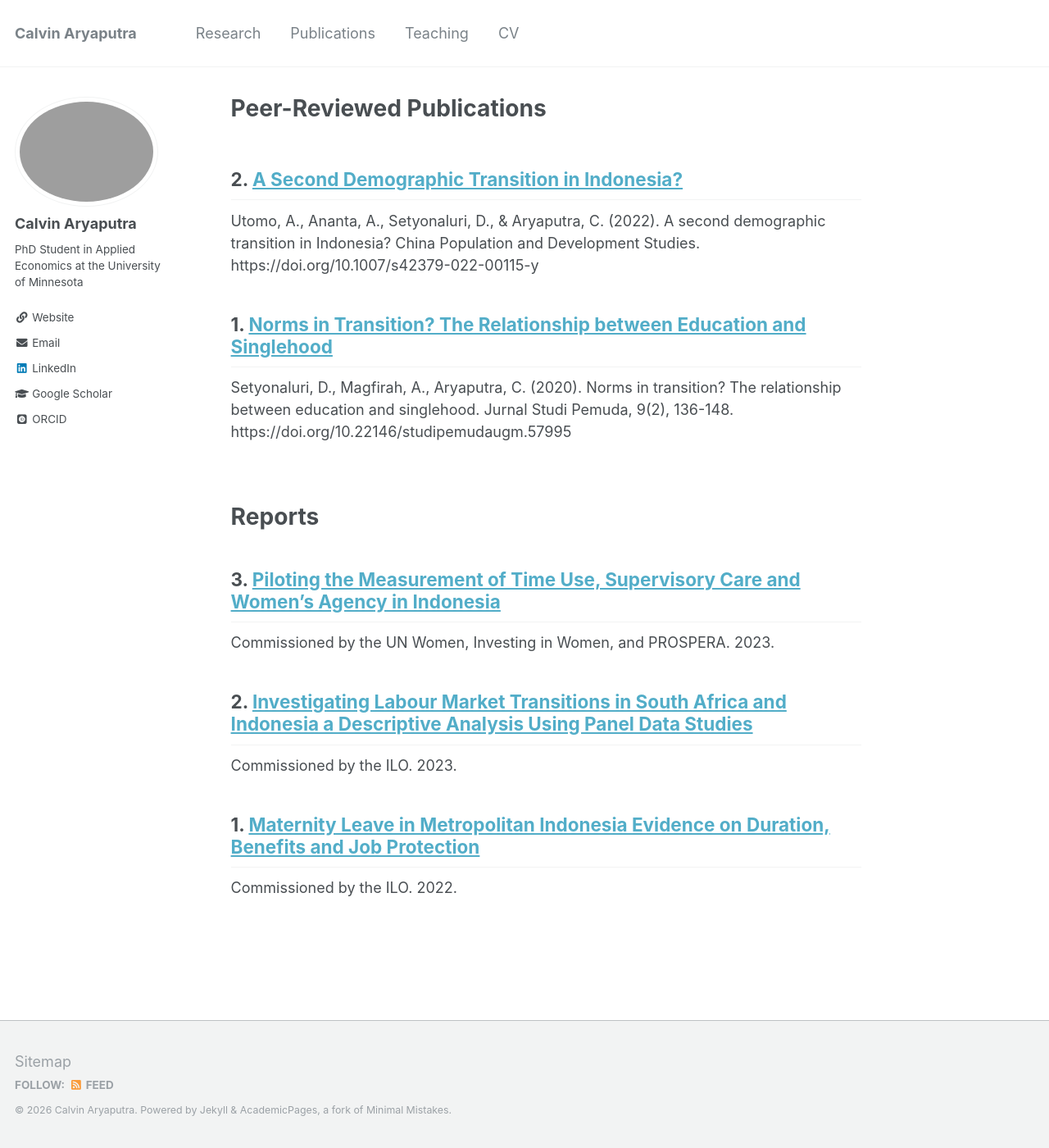
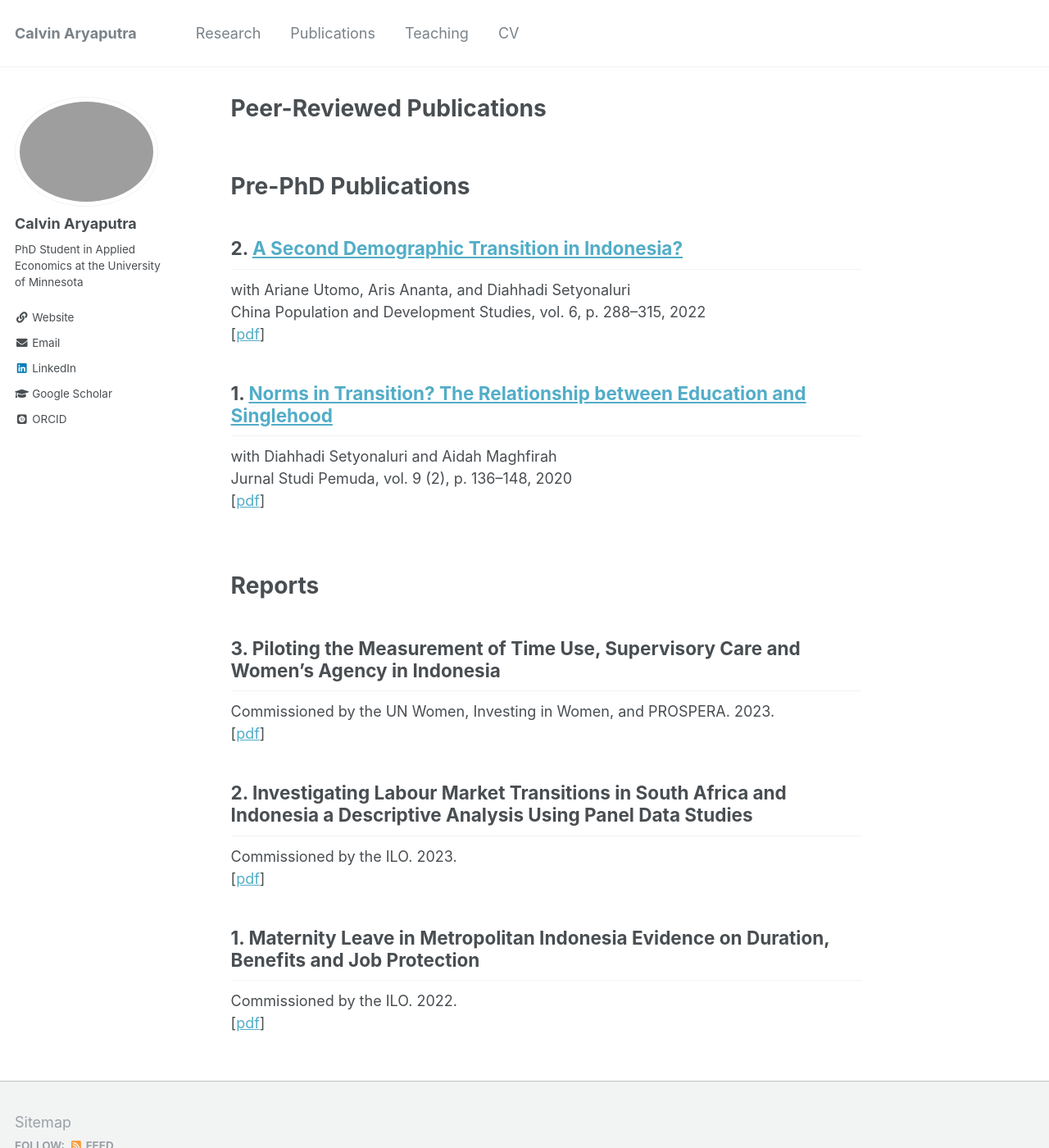
Before and after one commit to calvinaryaputra/calvinaryaputra.github.io, a Jekyll site: the page built from _pages/publications.md, in a window 1280 px wide and 1400 px high. Shown: the whole window at 82% size. Built offline with Jekyll 4.4.1, drawn with Linux system fonts in a browser that asks for light colours; some web fonts are replaced.

Commit message:
feat(site): refresh content and custom domain

```diff
--- a/_config.yml
+++ b/_config.yml
@@ -11,7 +11,7 @@ title                    : "Calvin Aryaputra"
 title_separator          : "-"
 name                     : &name "Calvin Aryaputra"
 description              : &description "personal description"
-url                      : https://calvinaryaputra.github.io # the base hostname & protocol for your site e.g. "https://mmistakes.github.io"
+url                      : https://calvinaryaputra.com # the base hostname & protocol for your site e.g. "https://mmistakes.github.io"
 baseurl                  : "" # the subpath of your site, e.g. "/blog"
 repository               : "calvinaryaputra/calvinaryaputra.github.io"
 teaser                   :  # filename of teaser fallback teaser image placed in /images/, .e.g. "500x300.png"
--- a/_pages/publications.md
+++ b/_pages/publications.md
@@ -4,21 +4,33 @@ title: "Peer-Reviewed Publications"
 author_profile: true
 ---
 
-## 2. [A Second Demographic Transition in Indonesia?](https://drive.google.com/file/d/169uZGMBzjS_X39a-Zh33qyE4qRgSCDcY/view?usp=sharing)
-Utomo, A., Ananta, A., Setyonaluri, D., & Aryaputra, C. (2022). A second demographic transition in Indonesia? China Population and Development Studies. https://doi.org/10.1007/s42379-022-00115-y
+<br>
 
-## 1. [Norms in Transition? The Relationship between Education and Singlehood](https://drive.google.com/file/d/1FFLHCiGjP1C0ClgUf2l4BjIyv4GWpxGi/view?usp=sharing)
-Setyonaluri, D., Magfirah, A., Aryaputra, C. (2020). Norms in transition? The relationship between education and singlehood. Jurnal Studi Pemuda, 9(2), 136-148. https://doi.org/10.22146/studipemudaugm.57995
+# Pre-PhD Publications
+
+## 2. [A Second Demographic Transition in Indonesia?](https://doi.org/10.1007/s42379-022-00115-y)
+with Ariane Utomo, Aris Ananta, and Diahhadi Setyonaluri <br>
+China Population and Development Studies, vol. 6, p. 288--315, 2022 <br>
+[[pdf](https://drive.google.com/file/d/169uZGMBzjS_X39a-Zh33qyE4qRgSCDcY/view?usp=sharing)]
+
+## 1. [Norms in Transition? The Relationship between Education and Singlehood](https://doi.org/10.22146/studipemudaugm.57995)
+with Diahhadi Setyonaluri and Aidah Maghfirah <br>
+Jurnal Studi Pemuda, vol. 9 (2), p. 136--148, 2020 <br>
+[[pdf](https://drive.google.com/file/d/1FFLHCiGjP1C0ClgUf2l4BjIyv4GWpxGi/view?usp=sharing)]
 
 <br>
 
 # Reports
 
-## 3. [Piloting the Measurement of Time Use, Supervisory Care and Women’s Agency in Indonesia](https://drive.google.com/file/d/1o7VNG9lsGMvC-q352BpBvIql6Pzfy0g0/view?usp=sharing)
-Commissioned by the UN Women, Investing in Women, and PROSPERA. 2023.
+## 3. Piloting the Measurement of Time Use, Supervisory Care and Women’s Agency in Indonesia
+Commissioned by the UN Women, Investing in Women, and PROSPERA. 2023. <br>
+[[pdf](https://drive.google.com/file/d/1o7VNG9lsGMvC-q352BpBvIql6Pzfy0g0/view?usp=sharing)]
 
-## 2. [Investigating Labour Market Transitions in South Africa and Indonesia a Descriptive Analysis Using Panel Data Studies](https://drive.google.com/file/d/1CTYrHuZHUs_4n43i4LjnjSjXfDeXSwBl/view?usp=sharing)
-Commissioned by the ILO. 2023.
 
-## 1. [Maternity Leave in Metropolitan Indonesia Evidence on Duration, Benefits and Job Protection](https://drive.google.com/file/d/1K4n1s-pLB4R2mtyeDxvRpG57lIzd-k0C/view?usp=drive_link)
-Commissioned by the ILO. 2022.
+## 2. Investigating Labour Market Transitions in South Africa and Indonesia a Descriptive Analysis Using Panel Data Studies
+Commissioned by the ILO. 2023. <br>
+[[pdf](https://drive.google.com/file/d/1CTYrHuZHUs_4n43i4LjnjSjXfDeXSwBl/view?usp=sharing)]
+
+## 1. Maternity Leave in Metropolitan Indonesia Evidence on Duration, Benefits and Job Protection
+Commissioned by the ILO. 2022. <br>
+[[pdf](https://drive.google.com/file/d/1K4n1s-pLB4R2mtyeDxvRpG57lIzd-k0C/view?usp=drive_link)]
```
Also changed, not shown: _pages/about.md (+2 -2 lines), _pages/research.md (+19 -7 lines), 1 other file.
